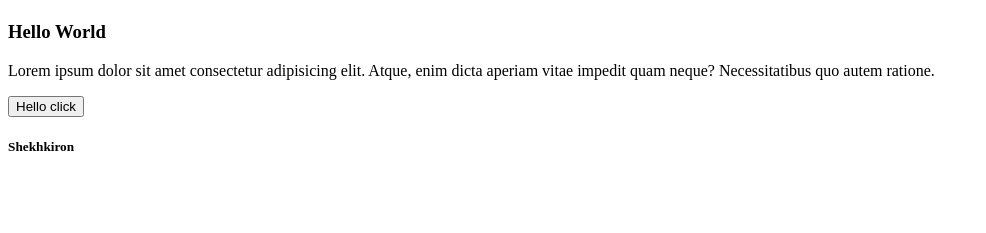
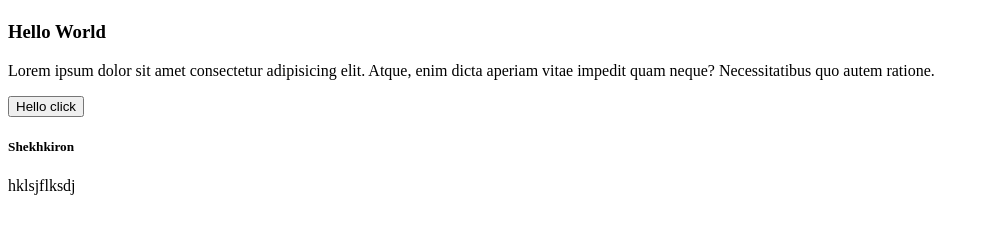
Before and after one commit to SheikhKiron/-first-project, a plain HTML site: page index.html in a window 1280 px wide. Shown: the part 59-292 px from the top of the page, without its empty margins (0-986 px from the left). Drawn offline with Linux system fonts and the light colour scheme.

Commit message:
Update index.html

```diff
--- a/index.html
+++ b/index.html
@@ -13,5 +13,6 @@
 
   <button>Hello click</button>
   <h5>Shekhkiron</h5>
+  hklsjflksdj
 </body>
 </html>
```
